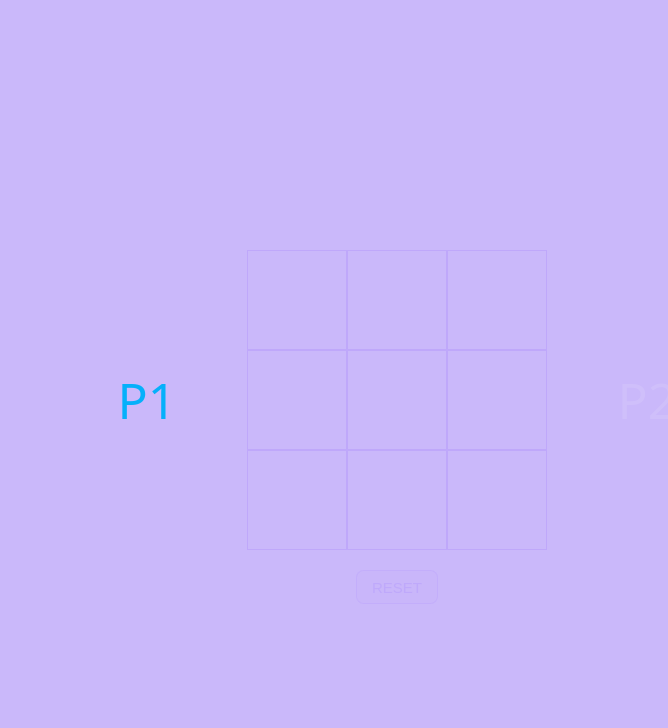
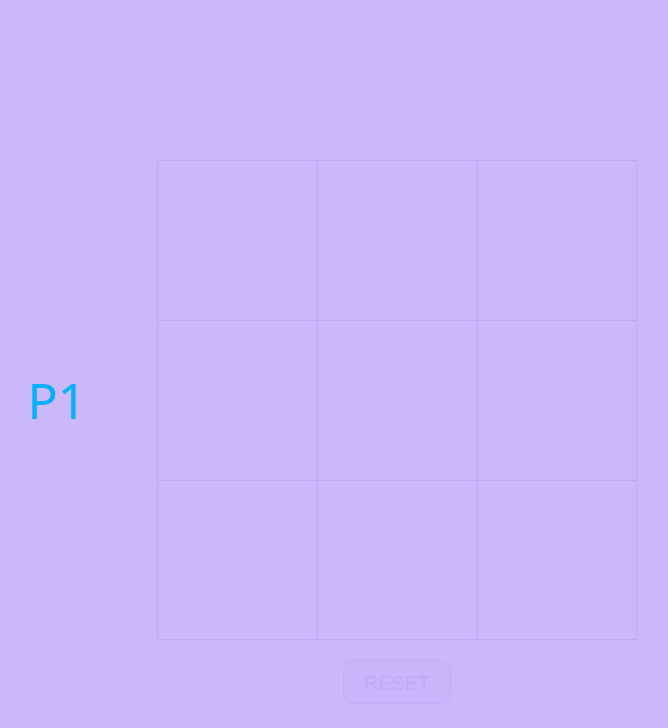
Before and after one commit to irismorar/TS-tic-tac-toe, a React (Vite) app: page / in a window 1280 px wide. Shown: the top 728 px of the page, without its empty margins (243-911 px from the left). Built offline with nearby package versions, Linux system fonts and the light colour scheme; a web font is replaced by a local one.

Commit message:
make borders the same width

```diff
--- a/src/App.css
+++ b/src/App.css
@@ -29,7 +29,7 @@
   --cell-size-relative-value: calc(
     (var(--smaller-side) - var(--smaller-clearance-by-aspect-ratio) * 2) / 3
   );
-  --cell-size-absolute-value: 100px;
+  --cell-size-absolute-value: 160px;
   --cell-size: min(
     var(--cell-size-relative-value),
     var(--cell-size-absolute-value)
@@ -105,13 +105,31 @@ main > div:last-child {
   display: flex;
   align-items: center;
   justify-content: center;
-  border: 1px solid hsla(256, 91%, 82%, 0.9);
   font-size: calc(var(--cell-size) * 0.5);
+}
+
+.board-cell {
+  border-color: hsla(256, 91%, 82%, 0.9);
+  border-style: solid;
+  border-top-width: 1px;
+  border-right-width: 0;
+  border-bottom-width: 0;
+  border-left-width: 1px;
+}
+
+.board-cell:nth-child(3n) {
+  border-right-width: 1px;
+}
+
+.board-cell:nth-child(7),
+.board-cell:nth-child(8),
+.board-cell:nth-child(9) {
+  border-bottom-width: 1px;
 }
 
 button {
   position: relative;
-  font-size: calc(var(--smaller-clearance-by-aspect-ratio) * 0.15);
+  font-size: calc(var(--smaller-clearance-by-aspect-ratio) * 0.2);
   line-height: 1em;
   padding: 0.6em 1em 0.5em 1em;
   color: hsla(256, 91%, 82%, 0.9);
```
